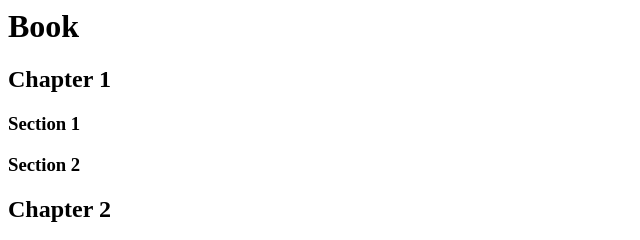
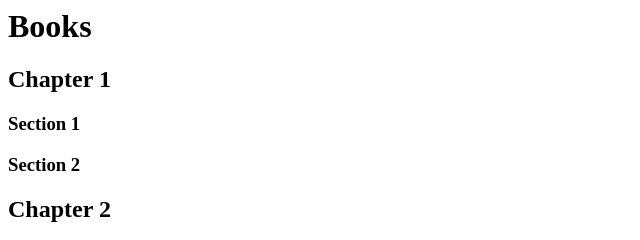
Before and after one commit to sng106/Web-Dev-Learning, a plain HTML site: page HTML/2.1 Heading Element/index.html in a window 1280 px wide. Shown: the top 240 px of the page, 0-640 px from the left. Drawn offline with Linux system fonts and the light colour scheme.

Commit message:
test from linux

```diff
--- a/HTML/2.1 Heading Element/index.html
+++ b/HTML/2.1 Heading Element/index.html
@@ -1,4 +1,4 @@
-<h1>Book</h1>
+<h1>Books</h1>
   <h2>Chapter 1</h2>
     <h3>Section 1</h3>
     <h3>Section 2</h3>
```
